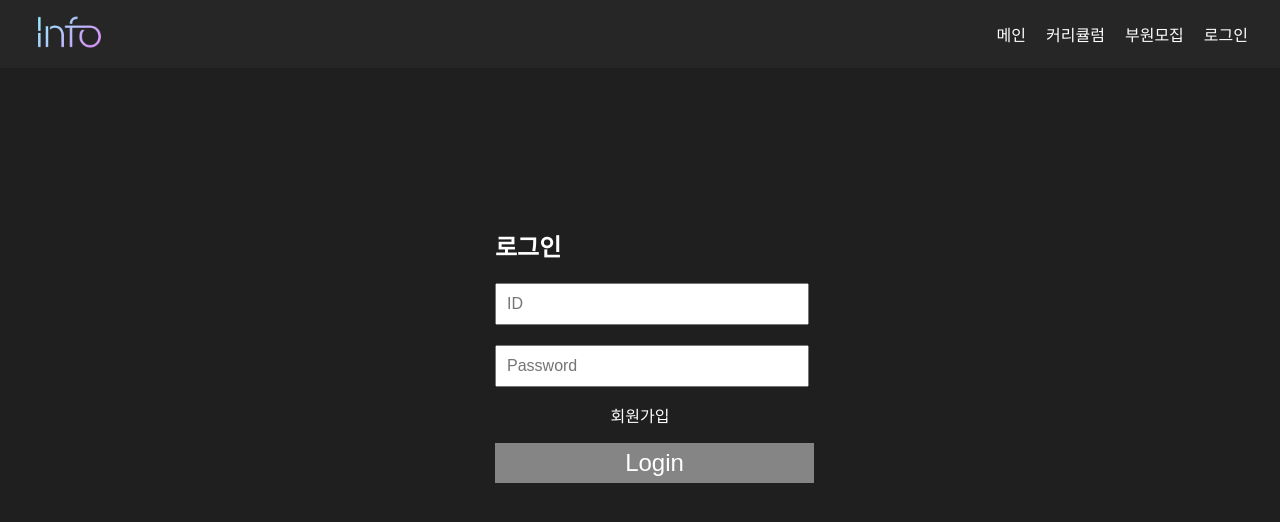
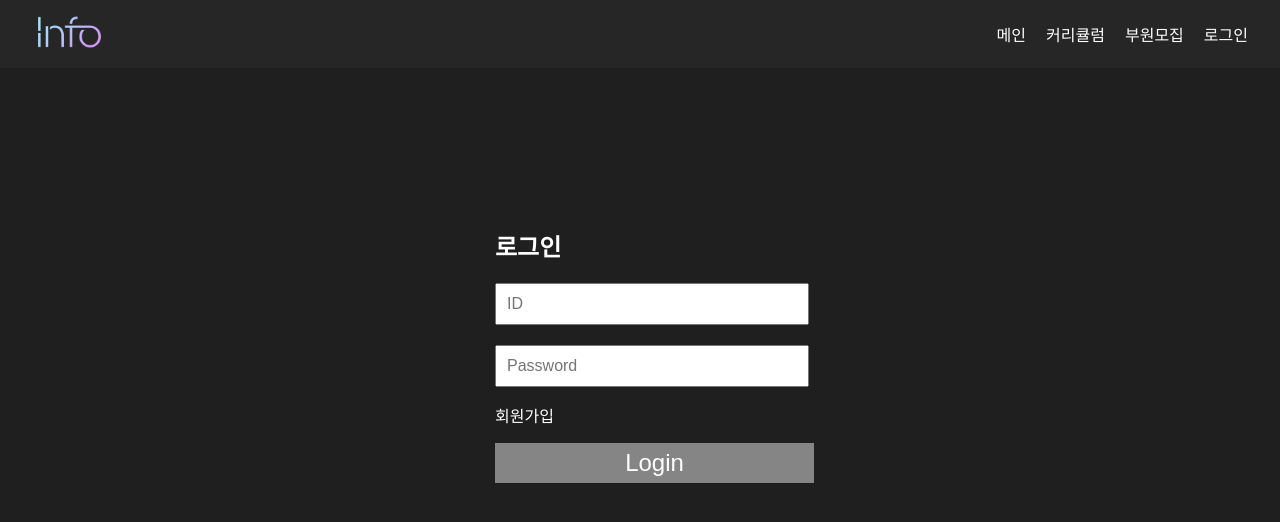
Before and after one commit to ysjk2003/INFO_Front, a React (Create React App) app: page /login in a window 1280 px wide. Shown: the top 522 px of the page. Built offline with nearby package versions, Linux system fonts and the light colour scheme.

Commit message:
[Update] Login Component => Container

```diff
--- a/package.json
+++ b/package.json
@@ -3,12 +3,16 @@
   "version": "0.1.0",
   "private": true,
   "dependencies": {
-    "axios": "^0.18.0",
+    "axios": "^0.19.0",
     "draft-convert": "^2.1.4",
     "draft-js": "^0.10.5",
     "draftjs-to-html": "^0.8.4",
+    "handlebars": "^4.1.2",
     "html-to-draftjs": "^1.4.0",
     "immutable": "^4.0.0-rc.12",
+    "js-yaml": "^3.13.1",
+    "lodash": "^4.17.14",
+    "lodash.template": "^4.5.0",
     "react": "^16.8.4",
     "react-dom": "^16.8.4",
     "react-draft-wysiwyg": "^1.13.2",
--- a/src/component/Auth/Login.js
+++ b/src/component/Auth/Login.js
@@ -1,71 +1,21 @@
-import React, { Component } from 'react';
+import React from 'react';
 import './Login.css';
 import { Link, withRouter } from 'react-router-dom';
-import axios from 'axios';
-import { setCookie } from 'lib/cookie';
 
-
-class Login extends Component {
-    constructor() {
-        super();
-        this.onClick = this.onClick.bind(this);
-    }
-
-    state = {
-        id: '',
-        password: ''
-    }
-
-
-    async onClick (e) {
-        e.preventDefault();
-        if (this.state.id === ''){
-            alert("아이디를 입력하세요")
-        }
-        else if (this.state.password === '') {
-            alert("비밀번호를 입력하세요")
-        }
-        else {
-            try {
-                const response = await axios.post('http://infodsm.club:5000/account/login', {
-                    id: this.state.id, pw: this.state.password
-                })
-                alert('로그인 성공')
-                this.props.setLogin(true);
-                const logflag = this.props.isLogin;
-                localStorage.setItem('isLogin', logflag)
-                setCookie('JWT', response.data.access_token)
-                this.props.history.push('/')
-            }
-            catch (err) {
-                alert('로그인 실패')
-                console.log(err)
-            }
-        }
-    }
-
-    handleChange = (e) => {
-        this.setState({[e.target.name] : e.target.value})
-    }
-
-    render() {
-        const style = {
-            'textAlign': 'center'
-        }
+const Login = ({handleChange, onClick}) => {
     return (
         <div>
             <div className="Login">
                 <h2>로그인</h2>
                 <form>
-                        <input type="text" name="id" className="Login-box" placeholder="ID" onChange={this.handleChange} required></input><br/>
-                        <input type="password" name="password" className="Login-box" placeholder="Password" onChange={this.handleChange} required></input>
-                        <p style={style}><Link to="/regist">회원가입</Link></p>
-                        <button type="submit" className="Login-submit" onClick={this.onClick}>Login</button>
+                    <input type="text" name="id" className="Login-box" placeholder="ID" onChange={handleChange} required></input><br/>
+                    <input type="password" name="password" className="Login-box" placeholder="Password" onChange={handleChange} required></input>
+                    <p><Link to="/regist">회원가입</Link></p>
+                    <button type="submit" className="Login-submit" onClick={onClick}>Login</button>
                 </form>
             </div>
         </div>
     );
-    };
 }
 
 
--- a/src/container/LoginContainer.js
+++ b/src/container/LoginContainer.js
@@ -1,13 +1,53 @@
 import React, { Component } from 'react'
 import Login from '../component/Auth/Login';
 import * as actions from '../actions';
+import axios from 'axios';
+import { setCookie } from 'lib/cookie';
 import { connect } from 'react-redux';
 
 
 class LoginContainer extends Component {
+
+    state = {
+        id: '',
+        password: ''
+    }
+
+    onClick = async (e) => {
+        e.preventDefault();
+        console.log(this)
+        if (this.state.id === ''){
+            alert("아이디를 입력하세요")
+        }
+        else if (this.state.password === '') {
+            alert("비밀번호를 입력하세요")
+        }
+        else {
+            try {
+                const response = await axios.post('http://infodsm.club:5000/account/login', {
+                    id: this.state.id, pw: this.state.password
+                })
+                alert('로그인 성공')
+                this.props.IsLogin(true);
+                const logflag = this.props.isLogin;
+                localStorage.setItem('isLogin', logflag)
+                setCookie('JWT', response.data.access_token)
+                this.props.history.push('/')
+            }
+            catch (err) {
+                alert('로그인 실패')
+                console.log(err)
+            }
+        }
+    }
+
+    handleChange = (e) => {
+        this.setState({[e.target.name] : e.target.value})
+    }
+
     render() {
         return (
-            <Login setLogin = {this.props.IsLogin} isLogin = {this.props.isLogin}/>
+            <Login handleChange={this.handleChange} onClick={this.onClick}/>
         )
     }
 }
```
Also changed, not shown: 1 other file (tests, documents, lock files or other folders). Lines whose indentation alone changed are shown as unchanged.
